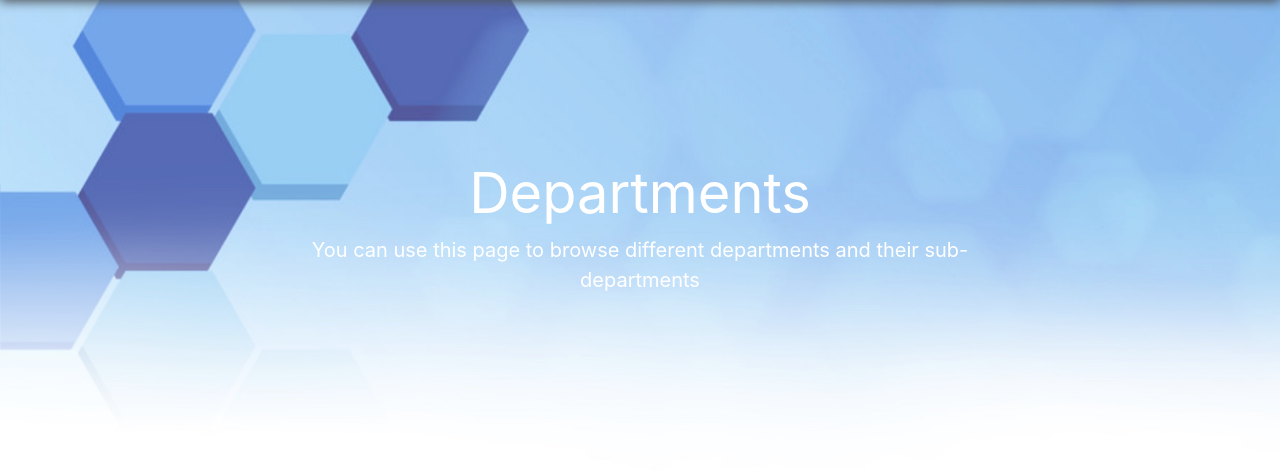
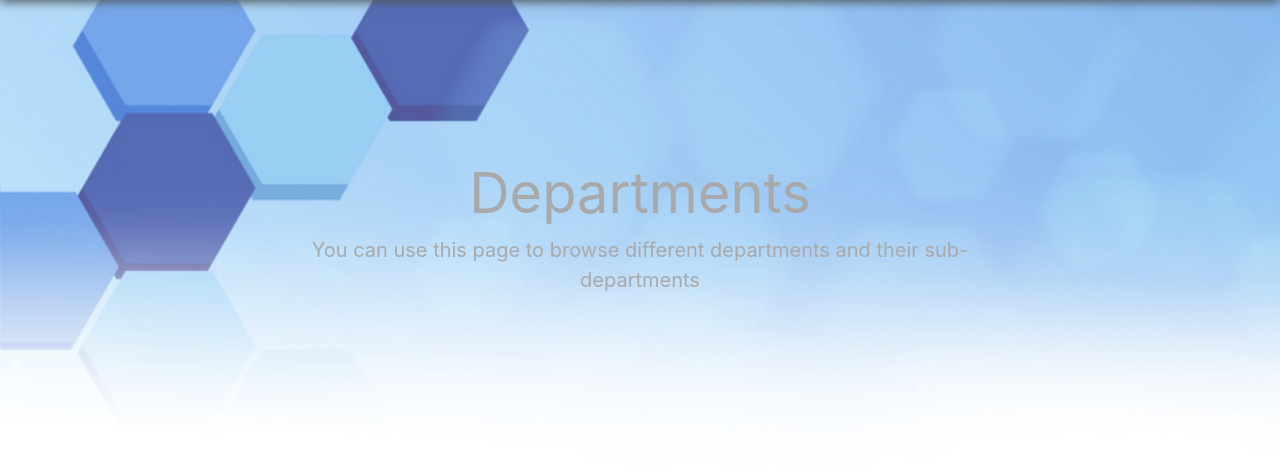
Before and after one commit to HACC2020/DFE, a Django app: page /departments/1/ in a window 1280 px wide. Shown: the part 76-547 px from the top of the page. Run offline with Django 3.2, Linux system fonts and the light colour scheme; data that the repository does not hold is empty; some libraries are stand-ins or nearby versions.

Commit message:
Update departments.html

```diff
--- a/directory/templates/departments.html
+++ b/directory/templates/departments.html
@@ -28,10 +28,10 @@
 <div class="name text-secondary" style=" max-height:100%;">
    <div class="position-static overflow-hidden p-3 p-md-5 m-md-3 text-center ">
     <div class="col-md-9 p-lg-5 mx-auto my-5  text-white">
-      <h1 class="display-4 font-weight-normal  " style="color:C0C0C0;">
+      <h1 class="display-4 font-weight-normal  " style="color:#A9A9A9">
    Departments
     </h1>
-      <p class="lead font-weight-normal " style="color:C0C0C0;">
+      <p class="lead font-weight-normal " style="color:#A9A9A9">
         You can use this page to browse different departments and their sub-departments
         </p>
       </div>
```
